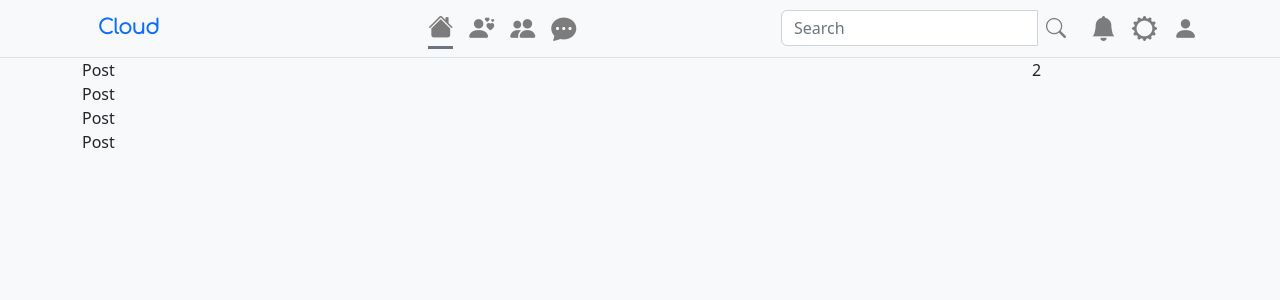
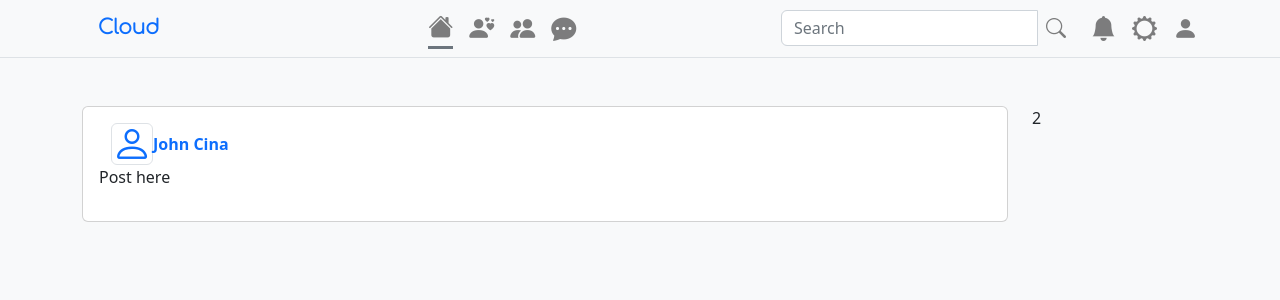
Before and after one commit to mortvicious/cloud-social-network, a React (Create React App) app in the folder client/: page / in a window 1280 px wide. Shown: the top 300 px of the page. Built offline with nearby package versions, Linux system fonts and the light colour scheme.

Commit message:
update user and post models

```diff
--- a/client/src/components/Post.tsx
+++ b/client/src/components/Post.tsx
@@ -1,17 +1,30 @@
 import React, { FC } from 'react'
-import { IUserModel } from './UserModel'
+import { Card } from 'react-bootstrap'
+import UserModel, { IUserModel } from './UserModel'
+import { MockUser } from '../models/MockUser'
 
 interface IPost {
-    content: string
-    user: IUserModel
-    likes: []
-    comments: []
+	content: string
+	user: IUserModel
+	likes?: []
+	comments?: []
+	date?: string
+	link?: string
 }
 
-const Post: FC<IPost> = ({content, user, likes, comments}) => {
-  return (
-    <div>Post</div>
-  )
+const Post: FC<IPost> = ({ content, user, likes, comments, date, link }) => {
+	return (
+		<Card className='p-3'>
+			<UserModel
+				link={user.link}
+				avatar={user.avatar}
+				id={user.id}
+				key={user.id}
+				username={user.username}
+			/>
+			<p>{content}</p>
+		</Card>
+	)
 }
 
 export default Post
--- a/client/src/components/UserModel.tsx
+++ b/client/src/components/UserModel.tsx
@@ -1,13 +1,27 @@
-import React from 'react'
+import React, { FC } from 'react'
+import { Container } from 'react-bootstrap'
+import { NavLink } from 'react-router-dom'
 
 export interface IUserModel {
-
+	avatar: string
+	username: string
+	link: string
+	id: string
 }
 
-const UserModel = () => {
-  return (
-    <div>UserModel</div>
-  )
+const UserModel: FC<IUserModel> = ({avatar, username, link, id}) => {
+    return (
+			<Container className='d-flex gap-1'>
+				<NavLink
+					className='d-flex text-primary text-decoration-none align-items-center'
+					to={link}
+				>
+					{/* <img className='rounded' src={avatar} alt="" /> */}
+					<i className='bi bi-person border rounded mock-avatar'></i>
+					<strong>{username}</strong>
+				</NavLink>
+			</Container>
+		)
 }
 
 export default UserModel
--- a/client/src/index.scss
+++ b/client/src/index.scss
@@ -118,3 +118,11 @@ h1,h2,h3,h4,h5,h6 {
 .hidden {
   display: none;
 }
+
+.mock-avatar {
+  font-size: 40px;
+  // max-height: 1rem;
+  display: flex;
+  aspect-ratio: 1/1;
+  // border-radius: 100%
+}
--- /dev/null
+++ b/client/src/models/MockUser.ts
@@ -0,0 +1,19 @@
+interface IMockUser {
+    username: string
+    id: string
+    avatar: string
+    link: string
+}
+
+export class MockUser implements IMockUser {
+    username = ''
+    id = ''
+    avatar = ''
+    link = ''
+    constructor(username: string, id: string, avatar: string, link: string) {
+        this.username = username
+        this.id = id
+        this.avatar = avatar
+        this.link = link
+    }
+}
--- a/client/src/pages/AppPage.tsx
+++ b/client/src/pages/AppPage.tsx
@@ -3,16 +3,15 @@ import Container from 'react-bootstrap/Container'
 import Row from 'react-bootstrap/Row'
 import Col from 'react-bootstrap/Col'
 import Post from '../components/Post'
+import { MockUser } from '../models/MockUser'
 
 const AppPage: FC = () => {
-  return (
-		<Container className='container-full-height'>
+  const user1 = new MockUser('John Cina', '12345', 'avatar', 'link')
+	return (
+		<Container className='container-full-height mt-5'>
 			<Row className='h-100'>
 				<Col xs={10}>
-					<Post />
-					<Post />
-					<Post />
-					<Post />
+          <Post user={ user1 } content='Post here' />
 				</Col>
 				<Col className='border-left'>2</Col>
 			</Row>
--- /dev/null
+++ b/client/src/pages/IDPostPage.tsx
@@ -0,0 +1,9 @@
+import React, { FC } from 'react'
+
+const IDPostPage: FC = () => {
+  return (
+    <div>IDPostPage</div>
+  )
+}
+
+export default IDPostPage
--- a/client/src/router/Routing.tsx
+++ b/client/src/router/Routing.tsx
@@ -14,6 +14,7 @@ import ClientUserPage from '../pages/UserPage'
 import IDUserPage from '../pages/IDUserPage'
 import IDCommunityPage from '../pages/IDCommunityPage'
 import RouterHelper from './RouterHelper'
+import IDPostPage from '../pages/IDPostPage'
 
 const Routing = observer(() => {
 	return user.isAuth ? (
@@ -29,6 +30,7 @@ const Routing = observer(() => {
 				<Route path='/user' element={<ClientUserPage />} />
 				<Route path='/user:id' element={<IDUserPage />} />
 				<Route path='/community:id' element={<IDCommunityPage />} />
+				<Route path='/post:id' element={<IDPostPage />} />
 				<Route path='*' element={<Navigate to='/' replace />} />
 			</Routes>
 		</Router>
@@ -40,6 +42,7 @@ const Routing = observer(() => {
 				<Route path='/registration' element={<RegistrationPage />} />
 				<Route path='/user:id' element={<IDUserPage />} />
 				<Route path='/community:id' element={<IDCommunityPage />} />
+				<Route path='/post:id' element={<IDPostPage />} />
 				<Route path='*' element={<Navigate to='/' replace />} />
 			</Routes>
 		</Router>
```
